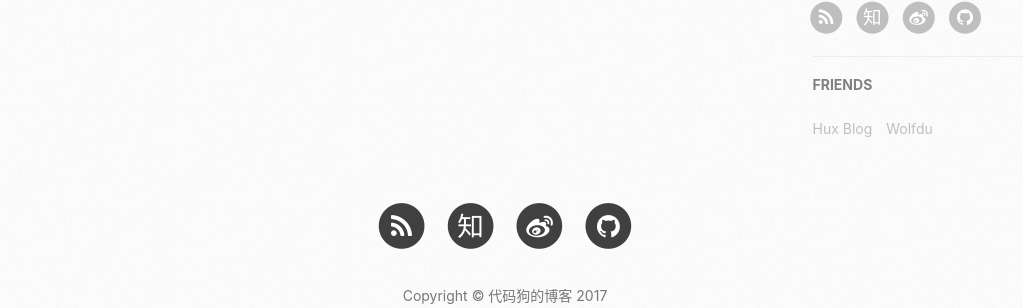
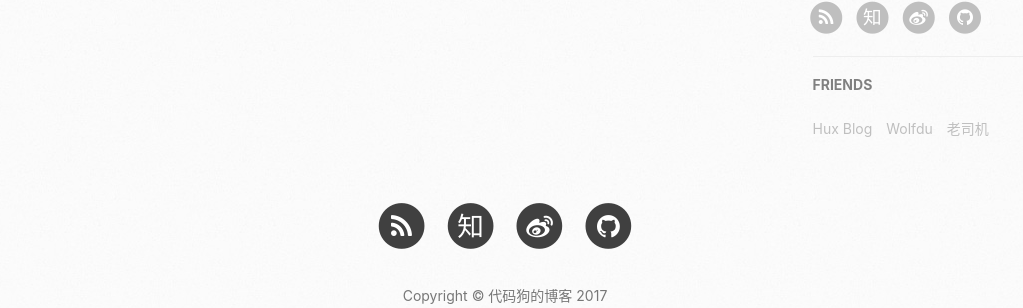
Before and after one commit to gyfeng/gyfeng.github.io, a Jekyll site: the page built from index.html, in a window 1280 px wide. Shown: the part 977-1285 px from the top of the page, without its empty margins (135-1158 px from the left). Built offline with Jekyll 4.4.1, drawn with Linux system fonts in a browser that asks for light colours; nearby versions of some CDN libraries; the list of posts is cut into pages by our own code; comment, search, counter and statistics services are not loaded; grey boxes are pictures that could not be loaded.

Commit message:
add friend

```diff
--- a/_config.yml
+++ b/_config.yml
@@ -96,5 +96,8 @@ friends: [
     },{
         title: "Wolfdu",
         href: "https://wolfdu.github.io/"
+    },{
+        title: "老司机",
+        href: "https://ronggle.com/"
     }
 ]
```
